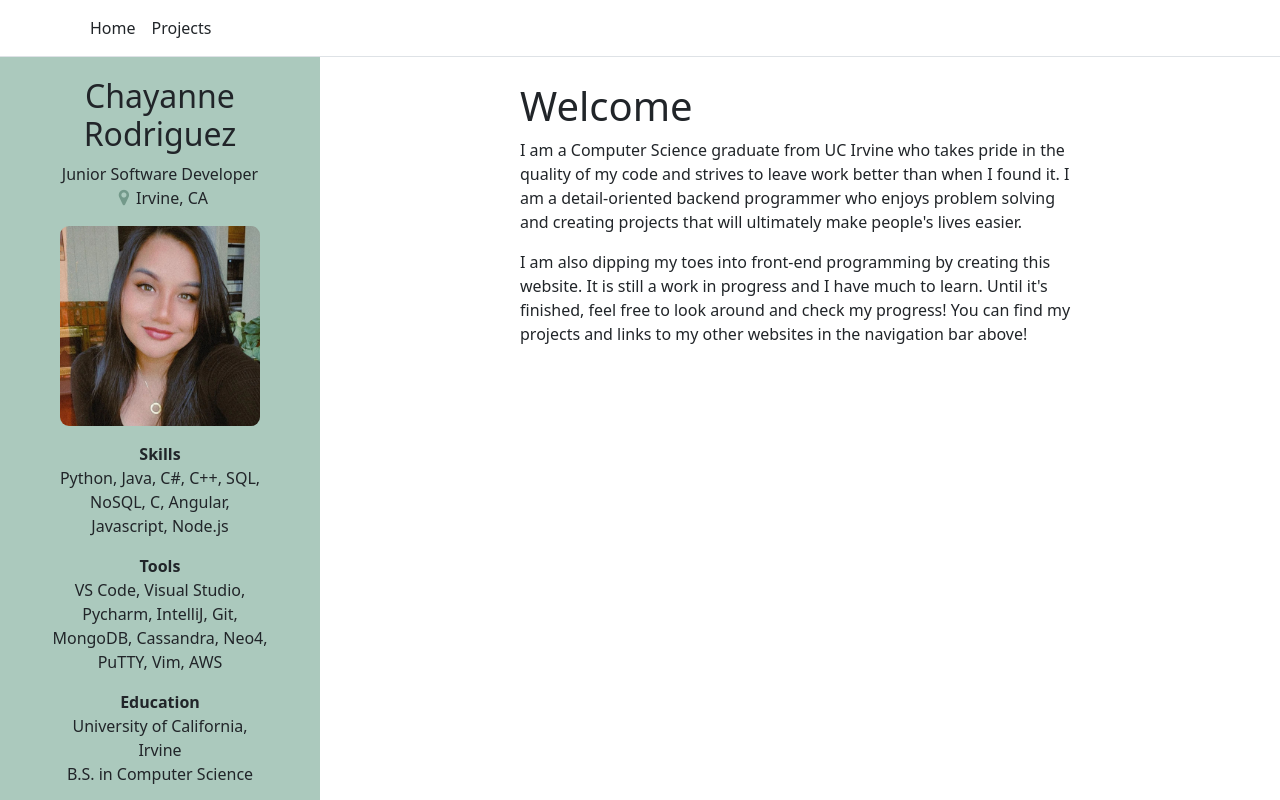
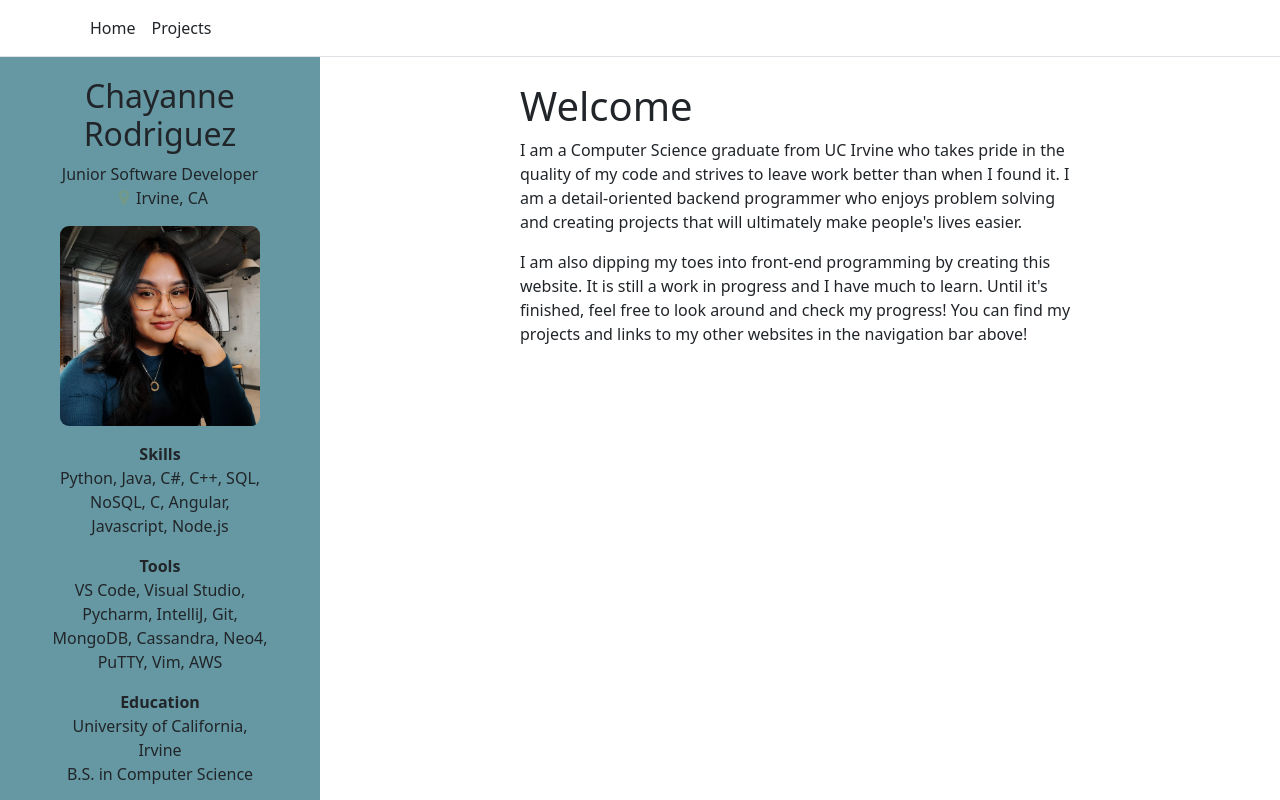
Before and after one commit to chaydotgit/PersonalWebsite, an Angular app: page /home in a window 1280 px wide. Shown: the top 800 px of the page. Built offline with nearby package versions, Linux system fonts and the light colour scheme.

Commit message:
switching color palettes and profile picture

```diff
--- a/angular.json
+++ b/angular.json
@@ -108,5 +108,8 @@
         }
       }
     }
+  },
+  "cli": {
+    "analytics": "91e6c6b9-78d6-47b1-9a56-8b9cfffbca9d"
   }
 }
--- a/src/app/home/home.component.css
+++ b/src/app/home/home.component.css
@@ -6,7 +6,7 @@
 
 .sidenav {
   text-align: center;
-  background-color: #abc9bd;
+  background-color: #6598a2;
   padding: 20px 50px;
 }
 
```
Also changed, not shown: src/assets/images/ProfilePicture.jpg.
